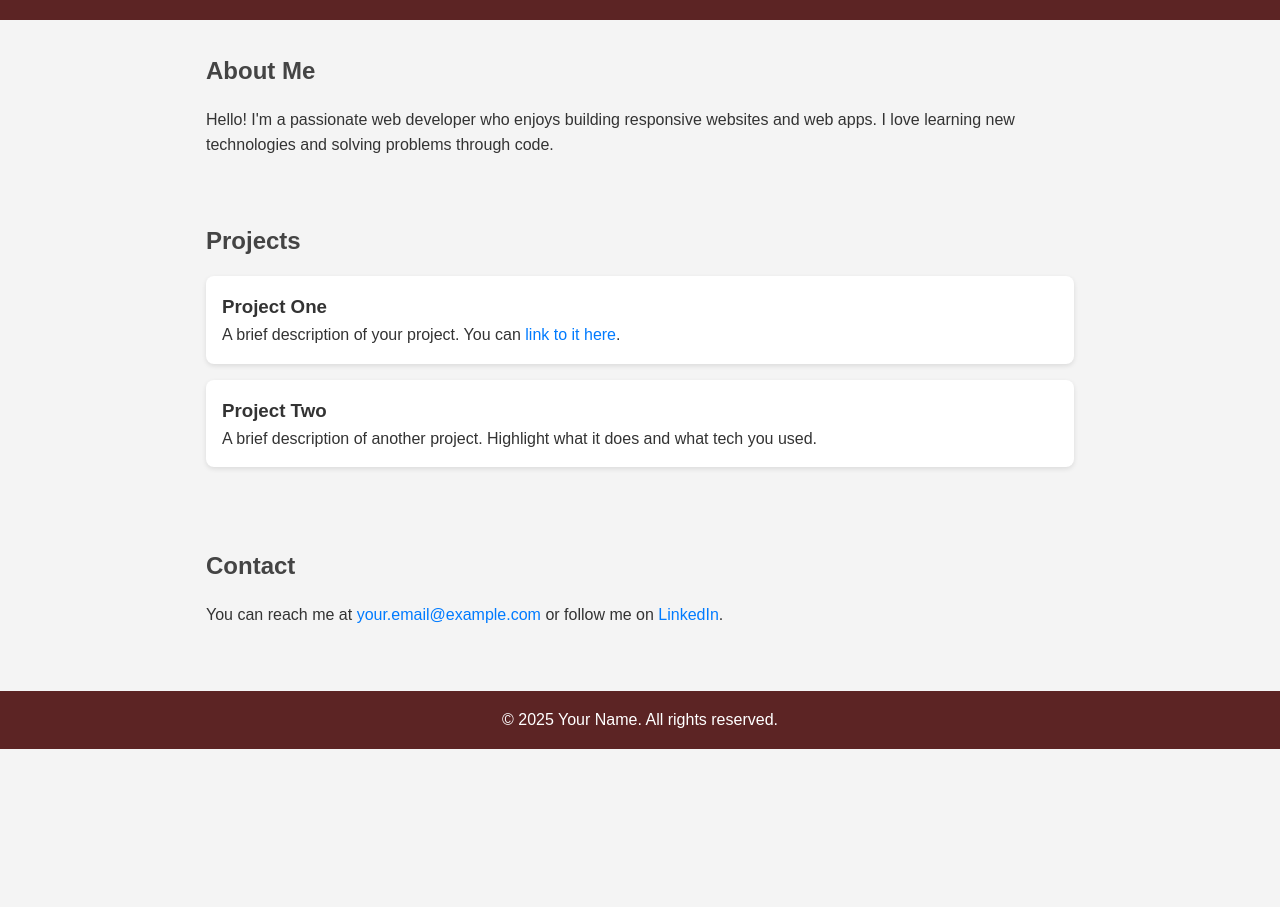
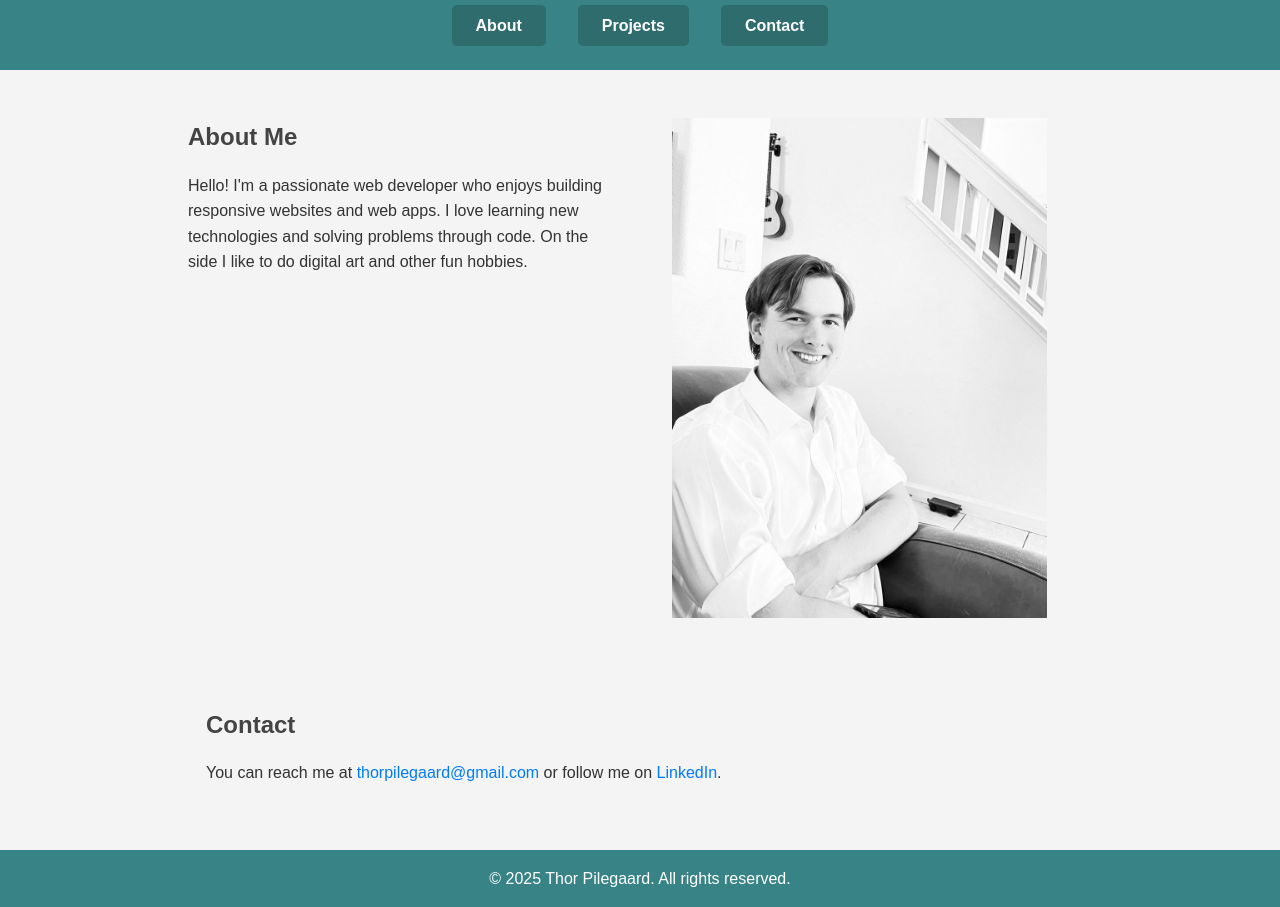
Before and after one commit to Wherepig/my_website.github.io, a plain HTML site: page index.html in a window 1280 px wide. Shown: the part 307-1214 px from the top of the page. Before the commit the page ends 1056 px from the top, so only its background shows below. Drawn offline with Linux system fonts and the light colour scheme.

Commit message:
web foundation 2

```diff
--- a/index.html
+++ b/index.html
@@ -26,7 +26,7 @@
     }
 
     footer {
-      background:#5c2424;
+      background:#388385;
       color: #fff;
       text-align: center;
       padding: 1rem;
@@ -34,7 +34,8 @@
     }
 
     a { color: #007BFF; text-decoration: none; }
-    a:hover { text-decoration: underline; }
+    /*
+    a:hover { text-decoration: underline; }*/
   </style>
 </head>
 <body>
@@ -44,54 +45,57 @@
   <!-- Top row: logo left, title right -->
   <div class="header-top">
     <div class="logo">
-      <img src="f_crest.png" alt="Logo" />
+      <img src="f_crest_2_transparent.png" alt="Logo" />
     </div>
     <div class="site-label">
       <h1>Thor Pilegaard</h1>
-      <p>Web Developer | Creator</p>
+      <p>Programmer | Web Developer | Artist </p>
     </div>
   </div>
 
   <!-- Navbar below -->
   <nav class="navbar">
     <ul>
-      <li><a href="#about">About</a></li>
-      <li><a href="#projects">Projects</a></li>
-      <li><a href="#contact">Contact</a></li>
+      <li><a class="solid-button" href="#about">About</a></li>
+      <li><a class="solid-button" href="#projects">Projects</a></li>
+      <li><a class="solid-button" href="#contact">Contact</a></li>
     </ul>
   </nav>
 
 </header>
 
 
-
+  <!--
   <section id="about">
     <h2>About Me</h2>
     <p>Hello! I'm a passionate web developer who enjoys building responsive websites and web apps.
-       I love learning new technologies and solving problems through code. </p>
-  </section>
+       I love learning new technologies and solving problems through code. On the side I like to do digital
+      art and other fun hobbies. </p>
+  </section>-->
 
-  <section id="projects" class="projects">
-    <h2>Projects</h2>
 
-    <div class="project">
-      <h3>Project One</h3>
-      <p>A brief description of your project. You can <a href="#">link to it here</a>.</p>
-    </div>
 
-    <div class="project">
-      <h3>Project Two</h3>
-      <p>A brief description of another project. Highlight what it does and what tech you used.</p>
-    </div>
-  </section>
+
+
+  <div class="two-columns">
+      <div class="left-column">
+              <h2>About Me</h2>
+              <p>Hello! I'm a passionate web developer who enjoys building responsive websites and web apps.
+                I love learning new technologies and solving problems through code. On the side I like to do digital
+                art and other fun hobbies. </p>
+      </div>
+      <div class="right-column">
+        <img src="thor_black_and_white.jpg" class="profile-picture" />
+      </div>
+  </div>
 
   <section id="contact">
     <h2>Contact</h2>
-    <p>You can reach me at <a href="mailto:your.email@example.com">your.email@example.com</a> or follow me on <a href="#">LinkedIn</a>.</p>
+    <p>You can reach me at <a href="thorpilegaard@gmail.com">thorpilegaard@gmail.com</a> or follow me on <a href="https://www.linkedin.com/in/thor-pilegaard-336847265/">LinkedIn</a>.</p>
   </section>
 
   <footer>
-    <p>&copy; 2025 Your Name. All rights reserved.</p>
+    <p>&copy; 2025 Thor Pilegaard. All rights reserved.</p>
   </footer>
 
 </body>
--- a/style.css
+++ b/style.css
@@ -1,7 +1,9 @@
 .header-container {
-  background-color: #5c2424;
+  background-color: #388385;
   color: white;
   padding: 2rem 1rem;
+
+  /*#5c2424   #853838*/
 }
 
 .header-top {
@@ -15,20 +17,25 @@
 
 .logo img {
   margin: 2rem;
-  height: 150px;
+  height: 200px;
 
 }
 
 .site-label {
   text-align: right;
+  margin: 2rem;
 }
 
 .navbar {
+  /*
+  background-color: blue;*/
+
   margin-top: 1rem;
   text-align: center;
 }
 
 .navbar ul {
+
   list-style: none;
   display: inline-flex;
   gap: 2rem;
@@ -45,3 +52,57 @@
 .navbar a:hover {
   text-decoration: underline;
 }
+
+
+/*solid buttons*/
+.solid-button {
+  background-color: #2e6c6e;    /* solid background */
+  color: white;                 /* text color */
+  padding: 0.75rem 1.5rem;      /* space inside */
+  border: none;                 /* remove border */
+  border-radius: 5px;           /* rounded corners */
+  text-decoration: none;        /* remove underline if it's an <a> */
+  font-weight: bold;
+  cursor: pointer;
+  transition: background-color 0.3s ease;
+
+}
+
+.solid-button:hover {
+  background-color: #1d4446;    /* slightly darker on hover */
+}
+
+a.solid-button:hover {
+
+    text-decoration: none;
+}
+
+
+.two-columns {
+  display: flex;
+  gap: 2rem; /* space between columns */
+  max-width: 1000px;
+  margin: auto;
+  padding: 2rem;
+}
+
+.left-column {
+  flex: 1;
+
+  padding: 1rem;
+  border-radius: 8px;
+}
+
+.right-column {
+  flex: 1;
+
+  padding: 1rem;
+  border-radius: 8px;
+}
+
+/*for my profile picture*/
+.profile-picture {
+  /*
+  margin: 2rem;*/
+  height: 500px;
+}
```
Also changed, not shown: f_crest_2_transparent.png (added), thor_black_and_white.jpg (added).
